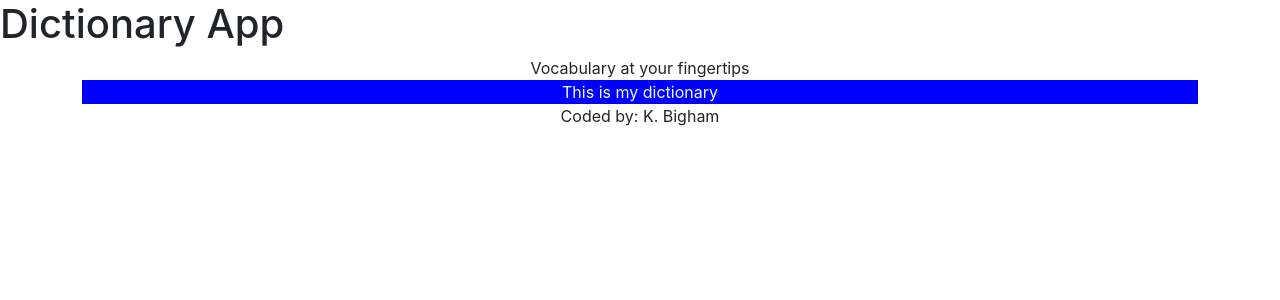
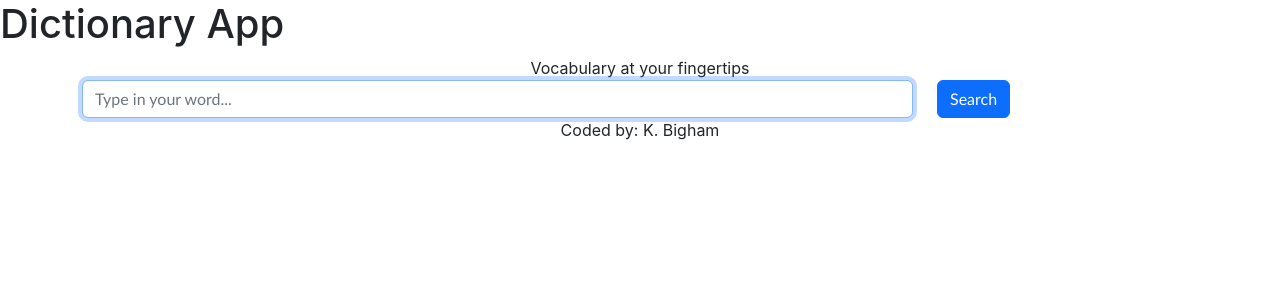
Before and after one commit to BighamK/kb-dictionary-app, a React (Create React App) app: page / in a window 1280 px wide. Shown: the top 300 px of the page. Built offline with nearby package versions, Linux system fonts and the light colour scheme.

Commit message:
Add in Dictionary.css

```diff
--- a/src/Dictionary.css
+++ b/src/Dictionary.css
@@ -1,4 +1,3 @@
-.Dictionary {
-    background: blue;
-    color: azure;
+form {
+    font-family:'Gill Sans', 'Gill Sans MT', Calibri, 'Trebuchet MS', sans-serif;
 }
--- a/src/Dictionary.js
+++ b/src/Dictionary.js
@@ -1,8 +1,10 @@
 import React from "react";
 import "./Dictionary.css";
 
+export default function Dictionary () {
+    return (
+    <form>
 
-    <form>
     <div className="row">
         <div className="col-9">
             <input
@@ -12,12 +14,12 @@
             autoFocus="on"
             />
         </div>
-        <div className="col-3">
+        <div className="col-auto">
             <input type="submit" value="Search" className="btn btn-primary" />
         </div>
     </div>
+
 </form>
+    );
 
-export default function Dictionary () {
-    return <div className="Dictionary">This is my dictionary</div>;
 }
```
